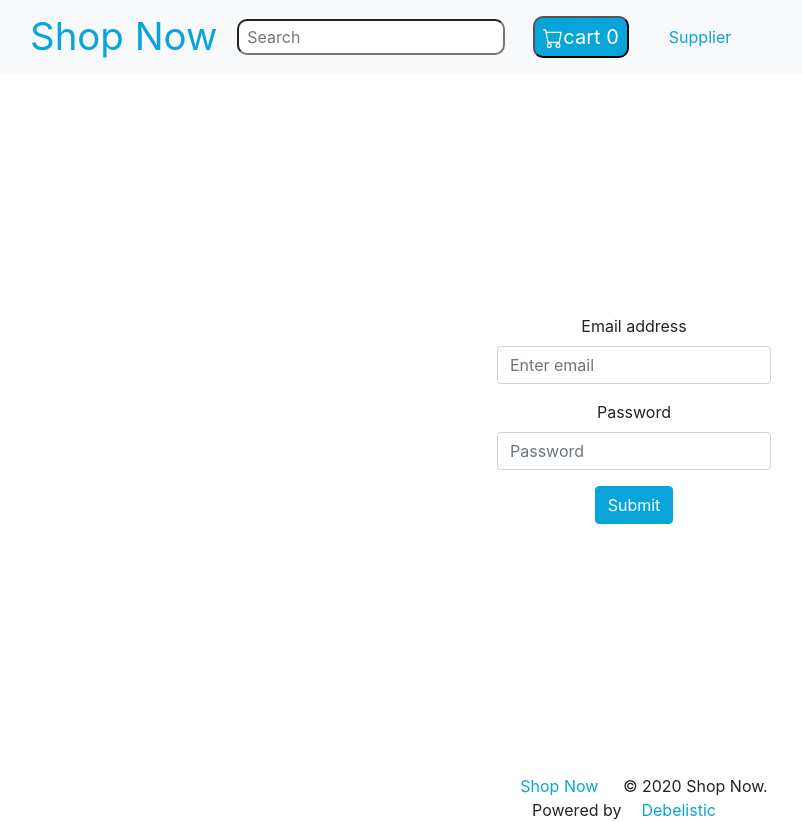
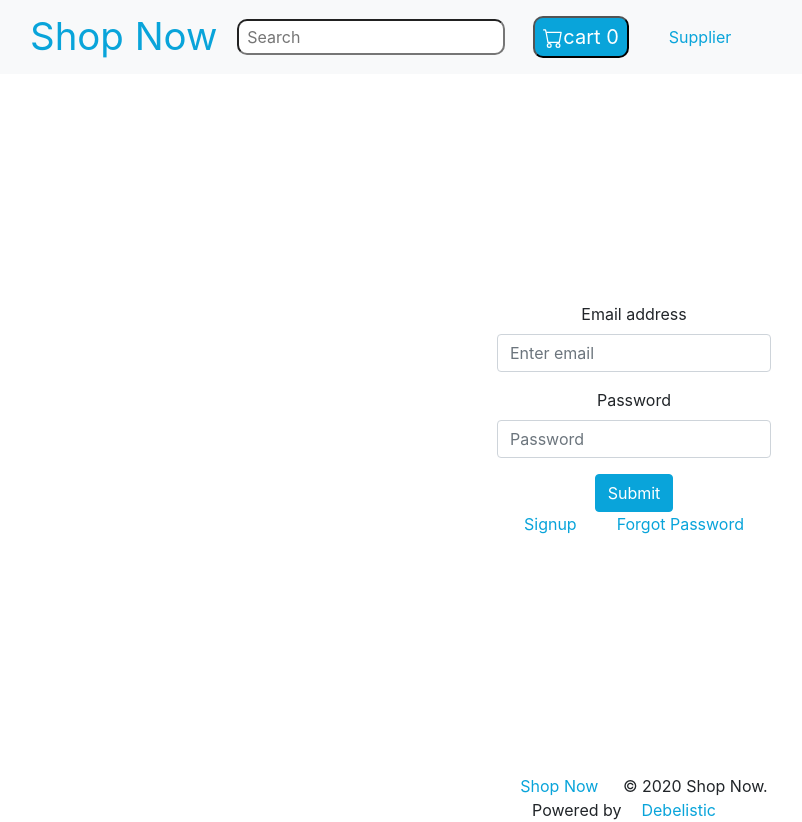
Before and after one commit to debelistic/miniE-commerce, a React (Create React App) app in the folder ecommerce-ui/: page /login in a window 1280 px wide. Shown: the whole page, without its empty margins (6-808 px from the left). Built offline with nearby package versions, Linux system fonts and the light colour scheme.

Commit message:
edit readme

```diff
--- a/ecommerce-ui/src/pages/Login.js
+++ b/ecommerce-ui/src/pages/Login.js
@@ -2,6 +2,8 @@ import React from "react"
 import { Form, Button, Container, Row } from "react-bootstrap"
 import Header from "../commons/Header"
 import Footer from "../commons/Footer"
+import { Link } from "react-router-dom"
+
 
 export default function Login() {
   return (
@@ -39,6 +41,10 @@ export default function Login() {
               <Button variant="primary" type="submit">
                 Submit
               </Button>
+              <div>
+              <Link to='signup'>Signup</Link>
+              <Link to='forgot'>Forgot Password</Link>
+              </div>
             </Form>
           </Row>
         </Container>
```
